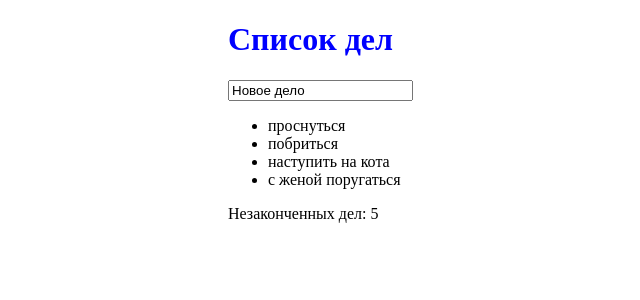
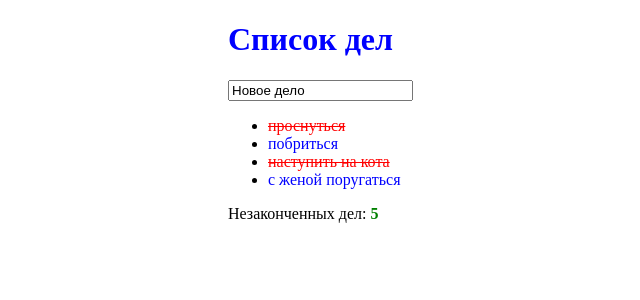
Before and after one commit to WebHeroSchool/reactSouslik, a React (Create React App) app in the folder todo/: page / in a window 1280 px wide. Shown: the top 300 px of the page, without its empty margins (262-902 px from the left). Built offline with nearby package versions, Linux system fonts and the light colour scheme.

Commit message:
added classNames, test

```diff
--- a/package.json
+++ b/package.json
@@ -9,7 +9,9 @@
     "delBuild": "rd build",
     "say": "echo Hello World!"
   },
-
   "author": "",
-  "license": "ISC"
+  "license": "ISC",
+  "devDependencies": {
+    "classnames": "^2.2.6"
+  }
 }
--- a/todo/package.json
+++ b/todo/package.json
@@ -27,5 +27,8 @@
       "last 1 firefox version",
       "last 1 safari version"
     ]
+  },
+  "devDependencies": {
+    "classnames": "^2.2.6"
   }
 }
--- a/todo/src/components/App/App.js
+++ b/todo/src/components/App/App.js
@@ -8,19 +8,32 @@ import styles from './App.module.css'; //модуль-стили подключ
 const App = () => {
 
   const items = [
-    { value : 'проснуться' },
-    { value : 'побриться' },
-    { value : 'наступить на кота' },
-    { value : 'с женой поругаться' }
+    {
+      value : 'проснуться',
+      isDone: true
+    },
+    {
+      value : 'побриться',
+      isDone: false
+    },
+    {
+      value : 'наступить на кота',
+      isDone: true
+    },
+    {
+      value : 'с женой поругаться',
+      isDone: false
+    }
   ];
 
+  let count = false;
 
   return (
-    <div className={ styles.todo }>
-      <h1 className={ styles.title }>Список дел</h1>
+    <div className = { styles.todo }>
+      <h1 className = { styles.title }>Список дел</h1>
       <InputItem />
       <ItemList items = { items } />
-      <Footer />
+      <Footer count={count} />
     </div>
   );
 }
--- a/todo/src/components/Footer/Footer.js
+++ b/todo/src/components/Footer/Footer.js
@@ -1,5 +1,16 @@
 import React from 'react';
+import classnames from 'classnames';
+import styles from './Footer.module.css';
 
-const Footer = ( {count=5} ) => ( <footer>Незаконченных дел: {count}</footer> );
+
+const Count = ({count}) => (<span className = {
+  classnames({
+    [styles.count]: true,
+    [styles.isMany]: count
+  })
+}>5</span>);
+
+
+const Footer = ({count}) => ( <footer >Незаконченных дел: <Count count={count} /></footer> );
 
 export default Footer;
--- /dev/null
+++ b/todo/src/components/Footer/Footer.module.css
@@ -0,0 +1,10 @@
+.count {
+  color: green;
+  font-weight: 700;
+}
+
+.isMany {
+  color: red;
+  font-weight: 900;
+  font-style: italic;
+}
--- a/todo/src/components/Item/Item.js
+++ b/todo/src/components/Item/Item.js
@@ -1,5 +1,14 @@
 import React from 'react';
+import classnames from 'classnames';
+import styles from'./Item.module.css';
 
-const Item = ({ value }) => ( <span>{ value }</span>);
+const Item = ({ value, isDone }) => ( <span className = {
+	classnames({
+    [styles.item]: true,
+    [styles.done]: isDone
+	})
+} >
+	{ value }
+</span> );
 
 export default Item;
--- /dev/null
+++ b/todo/src/components/Item/Item.module.css
@@ -0,0 +1,8 @@
+.item {
+  color: blue;
+}
+
+.done {
+  text-decoration: line-through;
+  color: red;
+}
--- a/todo/src/components/ItemList/ItemList.js
+++ b/todo/src/components/ItemList/ItemList.js
@@ -5,7 +5,7 @@ import Item from '../Item/Item';
 const ItemList = ({ items }) => ( <ul>
   { items.map( item => (
     <li key = { item.value }>
-      <Item value = { item.value } />
+      <Item value = { item.value } isDone = { item.isDone } />
     </li>
   ))}
 </ul>);
```
Also changed, not shown: 1 other file (tests, documents, lock files or other folders).
